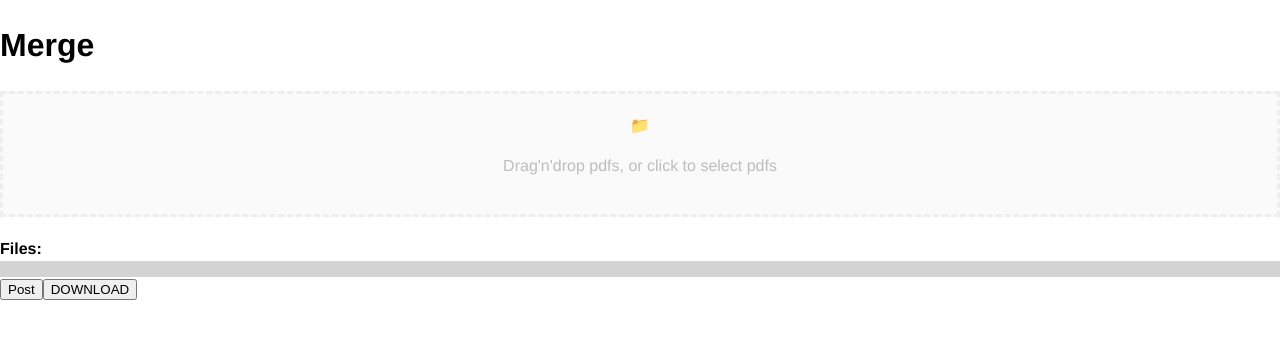
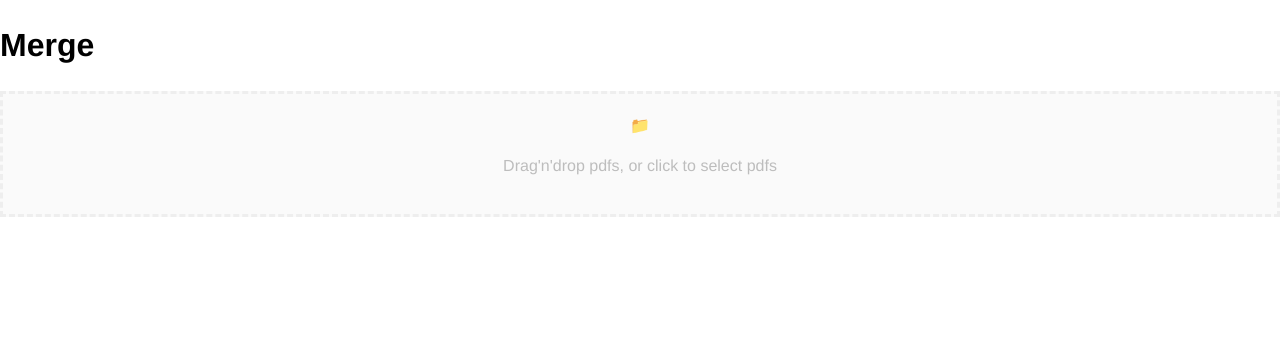
Before and after one commit to PDFcraft/pdfcraft-frontend, a React (Create React App) app: page /merge in a window 1280 px wide. Shown: the top 338 px of the page. Built offline with nearby package versions, Linux system fonts and the light colour scheme.

Commit message:
Refactor: refactored dragzone to make it reusable

```diff
--- a/src/component/DropzoneComponent.js
+++ b/src/component/DropzoneComponent.js
@@ -2,12 +2,13 @@ import React from "react";
 import Dropzone from 'react-dropzone';
 import GlobalStyle from "./GloblaStyles";
 
-const DropzoneComponent = ({ fileNames, handleDrop }) => {
+const DropzoneComponent = ({ dragzoneMsg, allowMultiple, handleDrop }) => {
     return (
         <>
             <GlobalStyle />
             <div>
                 <Dropzone
+                    multiple={allowMultiple ? true : false}
                     onDrop={handleDrop}
                     accept="application/pdf"
                     minSize={1024}
@@ -34,16 +35,11 @@ const DropzoneComponent = ({ fileNames, handleDrop }) => {
                             >
                                 <input {...getInputProps()} />
                                 <span>{isDragActive ? "📂" : "📁"}</span>
-                                <p>Drag'n'drop pdfs, or click to select pdfs</p>
+                                <p>{dragzoneMsg}</p>
                             </div>
                         );
                     }}
                 </Dropzone>
-
-                <div>
-                    <strong>Files:</strong>
-                    {fileNames}
-                </div>
             </div>
         </>
     );
--- a/src/component/Merge.js
+++ b/src/component/Merge.js
@@ -4,6 +4,7 @@ import DropzoneComponent from "./DropzoneComponent";
 import * as func from "./func";
 
 const Merge = () => {
+    const dragzoneMsg = "Drag'n'drop pdfs, or click to select pdfs";
     const [sortedFiles, setSortedFiles] = useState([]);
     const [files, setFiles] = useState([]);
     const [mergedFile, setMergedFile] = useState([]);
@@ -13,13 +14,22 @@ const Merge = () => {
     return (
         <div>
             <h1>Merge</h1>
-            <DropzoneComponent files={files} handleDrop={handleDrop}></DropzoneComponent>
-            <DragItem files={files} setSortedFiles={setSortedFiles} />
-            <button onClick={(e) => { func.postHandler(files, sortedFiles, setMergedFile, e) }}>
-                Post
-            </button>
+            <DropzoneComponent files={files} dragzoneMsg={dragzoneMsg} allowMultiple={true} handleDrop={handleDrop}></DropzoneComponent>
             {
-                mergedFile &&
+                files.length > 0 &&
+                <DragItem files={files} setSortedFiles={setSortedFiles} />
+
+            }
+            {
+                files.length > 0 &&
+                <button onClick={(e) => { func.postHandler(files, sortedFiles, setMergedFile, e) }}>
+                    Post
+                </button>
+            }
+
+
+            {
+                mergedFile.length > 0 &&
                 <button onClick={(e) => { func.getHandler(mergedFile[1], mergedFile[0], e) }}>
                     DOWNLOAD
                 </button>
```
